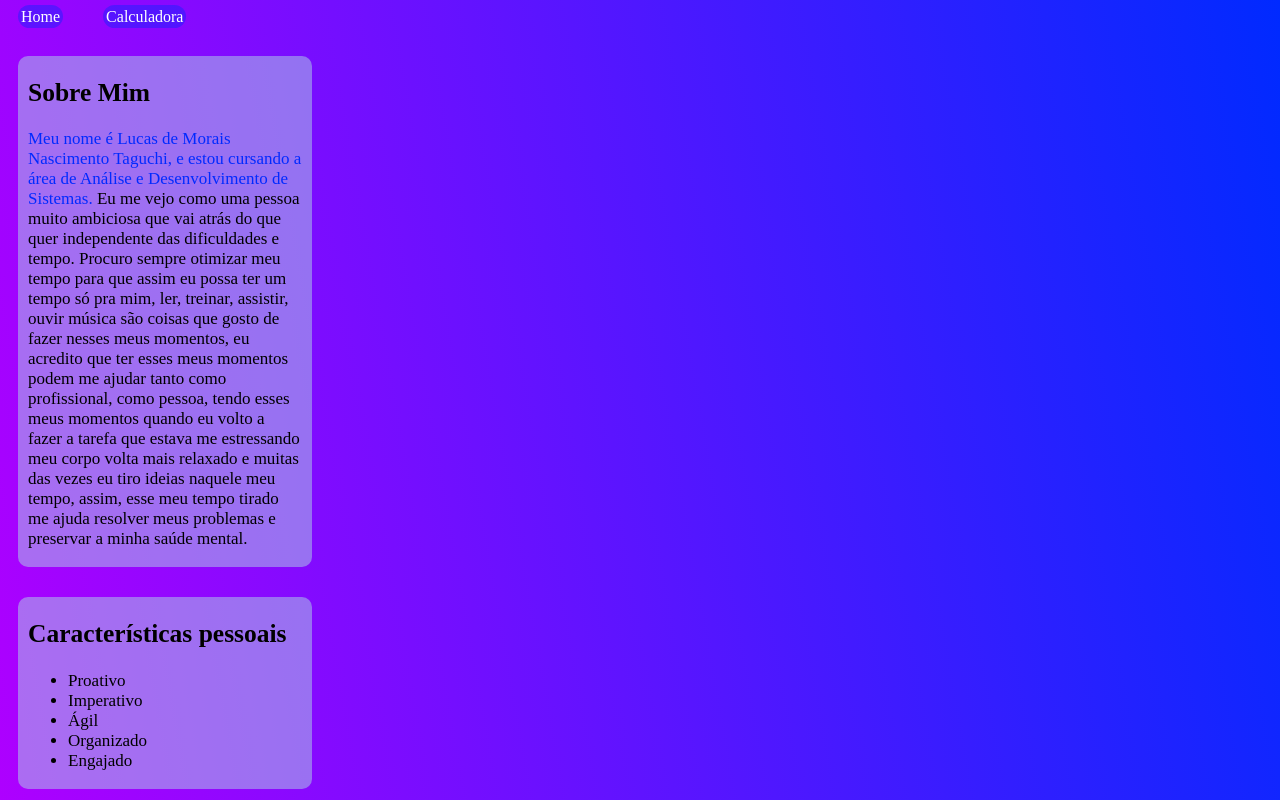
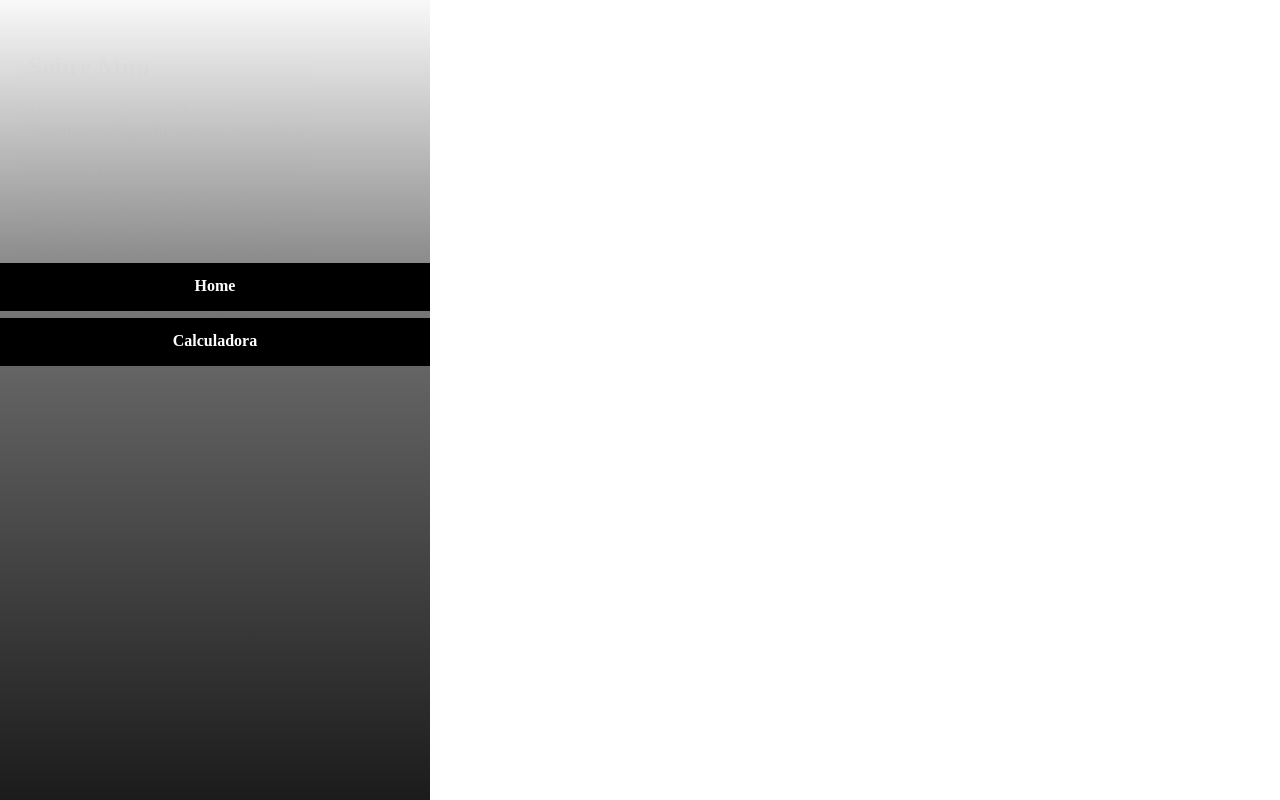
Before and after one commit to lucasmoraist/React, a React (Create React App) app in the folder lucas/: page / in a window 1280 px wide. Shown: the top 800 px of the page. Built offline with nearby package versions, Linux system fonts and the light colour scheme.

Commit message:
Criando landing page do site

```diff
--- a/lucas/public/index.html
+++ b/lucas/public/index.html
@@ -6,10 +6,6 @@
   <meta name="viewport" content="width=device-width, initial-scale=1.0">
   <title>Site de testes</title>
   <style>
-    body{
-      background-image: linear-gradient(-100deg,rgb(0, 42, 255),rgb(174, 0, 255));
-      height: 100vh;
-    }
     #root{
       padding-bottom: 10px;
     }
--- a/lucas/src/routes/Menu.jsx
+++ b/lucas/src/routes/Menu.jsx
@@ -3,27 +3,63 @@ import { Link } from "react-router-dom";
 import styled from "styled-components";
 
 export const Nav = styled.div`
-    a{
-        text-decoration: none;
-        background-color: rgba(0, 42, 255,0.4);
-        color: #fff;
-        margin-left: 10px;
-        margin-right: 30px;
-        border-radius: 30px;
-        padding: 3px;
+    div{
+        position: absolute;
+        width: 430px;
+        height: 976px;
+        left: 0px;
+        top: -15px;
+        background: linear-gradient(180deg, #000000 0%, rgba(255, 255, 255, 0.989583) 0.01%, #686868 36.98%, #000000 100%);
     }
 
-    a:hover{
-        background-color: #fff;
-        color: rgb(0, 42, 255);
+    #home{
+        box-sizing: border-box;
+
+        position: absolute;
+        width: 430px;
+        height: 48.21px;
+        left: 0px;
+        top: 278.18px;
+
+        background: #000000;
+        color: #FFFFFF;
+
+        text-decoration: none;
+        text-align: center;
+
+        font-weight: 700;
+        font-size: 16px;
+        line-height: 45px;
+    }
+
+    #calculadora{
+        box-sizing: border-box;
+
+        position: absolute;
+        width: 430px;
+        height: 48.21px;
+        left: 0px;
+        top: 333.27px;
+
+        background: #000000;
+        color: #FFFFFF;
+
+        text-decoration: none;
+        text-align: center;
+
+        font-weight: 700;
+        font-size: 16px;
+        line-height: 45px;
     }
 `
 
 export default function Menu(){
     return(
         <Nav>
-            <Link to="/">Home</Link>
-            <Link to="/calculadora">Calculadora</Link>
+            <div>
+                <Link id="home" to="/">Home</Link>
+                <Link id="calculadora" to="/calculadora">Calculadora</Link>
+            </div>
         </Nav>
     )
 }
```
